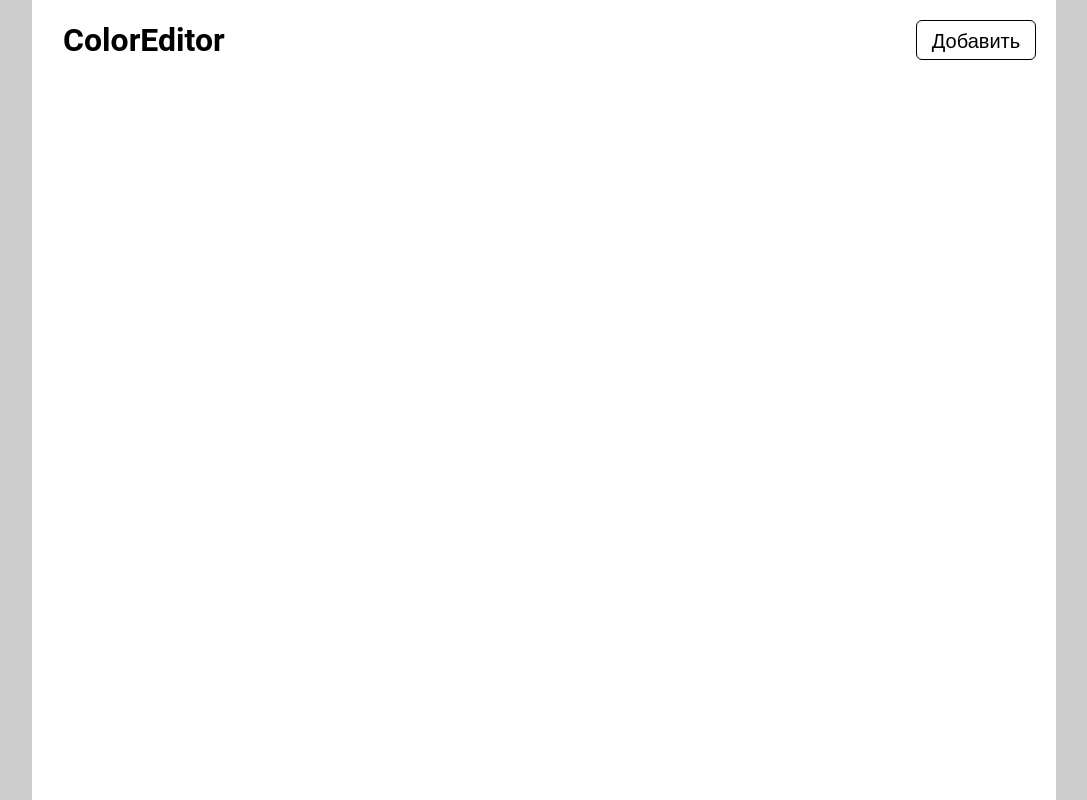
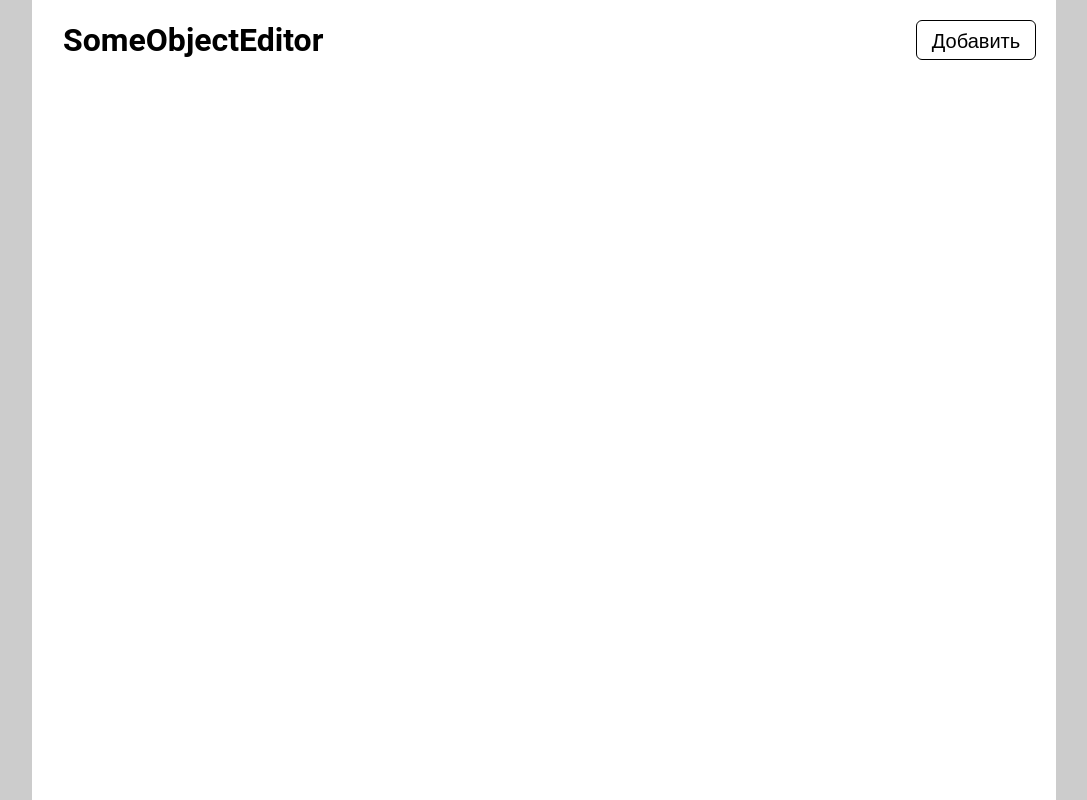
Before and after one commit to nirastor/b4w, a website built with webpack: page src/index.html in a window 1280 px wide. Shown: the whole page, without its empty margins (96-1183 px from the left). Built offline with nearby package versions, Linux system fonts and the light colour scheme; what colorjoe would draw is missing.

Commit message:
rename project

```diff
--- a/src/index.html
+++ b/src/index.html
@@ -10,7 +10,7 @@
     <div class="app">
         <div class="column">
             <div class="app-header">
-                <h1 class="header-title">ColorEditor</h1>
+                <h1 class="header-title">SomeObjectEditor</h1>
                 <button class="button header-add-button">Добавить</button>
             </div>
 
```
